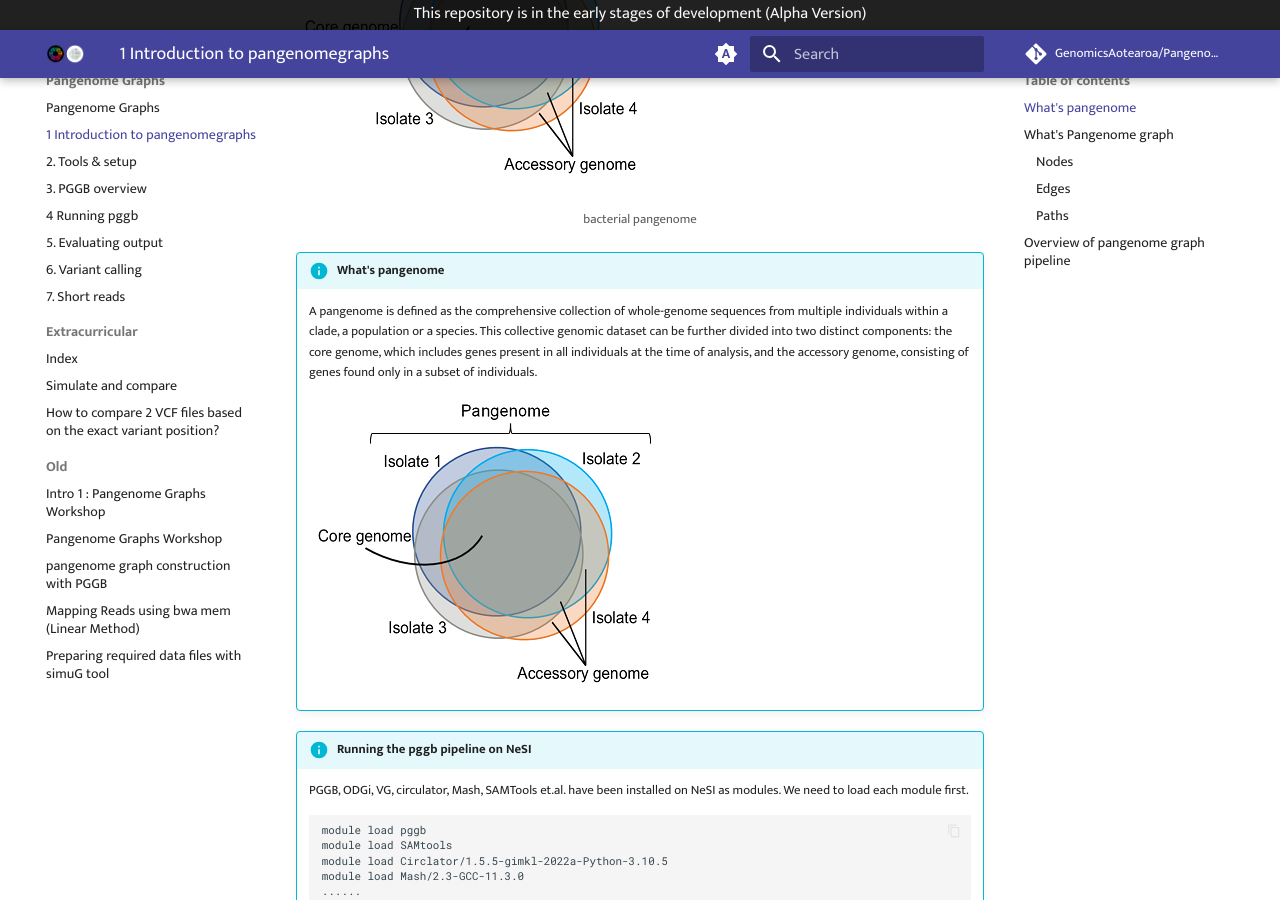
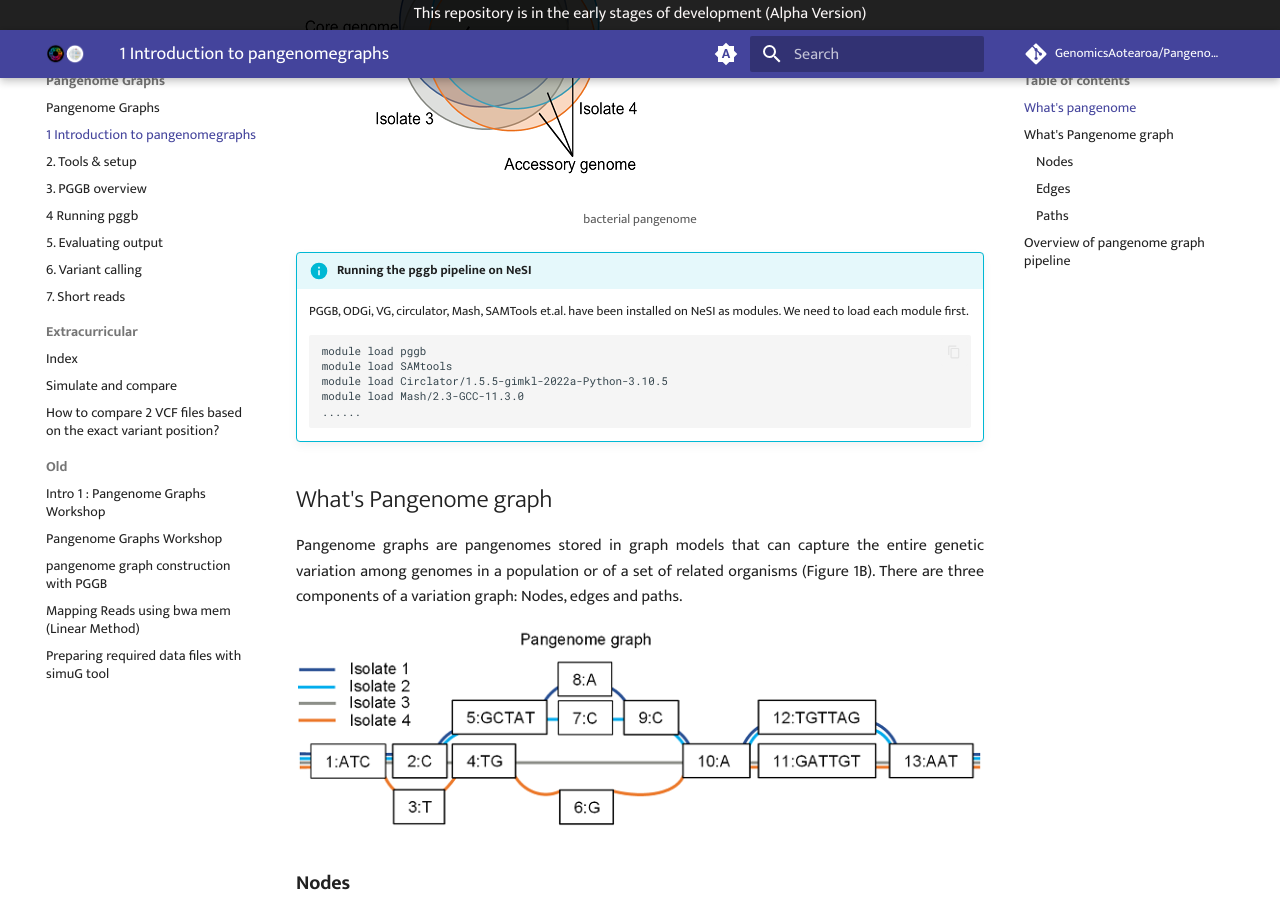
Before and after one commit to GenomicsAotearoa/Pangenome-Graphs-Workshop, an MkDocs documentation site: the page built from docs/1_Introduction_to_pangenomegraphs.md, in a window 1280 px wide and 900 px high, scrolled down 517 px. Built offline with MkDocs 1.6.1 and Material for MkDocs 9.7.7, drawn with Linux system fonts in a browser that asks for light colours; comment, search, counter and statistics services are not loaded.

Commit message:
Update 1_Introduction_to_pangenomegraphs.md

```diff
--- a/docs/1_Introduction_to_pangenomegraphs.md
+++ b/docs/1_Introduction_to_pangenomegraphs.md
@@ -1,20 +1,12 @@
 ## What's pangenome
 <p align="justify">
-A pangenome is defined as the comprehensive collection of whole-genome sequences from multiple individuals within a clade, a population or a species. This collective genomic dataset can be further divided into two distinct components: the core genome, which includes genes present in all individuals at the time of analysis, and the accessory genome, consisting of genes found only in a subset of individuals.
+    A pangenome is defined as the comprehensive collection of whole-genome sequences from multiple individuals within a clade, a population or a species. This collective genomic dataset can be
+    further divided into two distinct components: the core genome, which includes genes present in all individuals at the time of analysis, and the accessory genome, consisting of genes found
+    only in a subset of individuals.
 </p>
 
 ![bacterial-pangenome](theme_figures/bacterial-pangenome-small.png)
 <center><small>bacterial pangenome</small></center>
-
-
-
-!!! info "What's pangenome"
-
-    A pangenome is defined as the comprehensive collection of whole-genome sequences from multiple individuals within a clade, a population or a species. This collective genomic dataset can be
-    further divided into two distinct components: the core genome, which includes genes present in all individuals at the time of analysis, and the accessory genome, consisting of genes found
-    only in a subset of individuals.
-
-    ![bacterial-pangenome](theme_figures/bacterial-pangenome-small.png)
 
 
 
```
